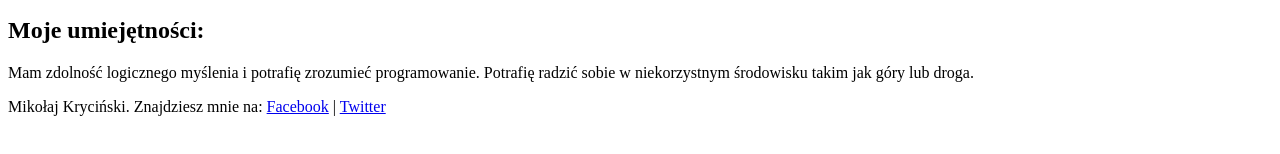
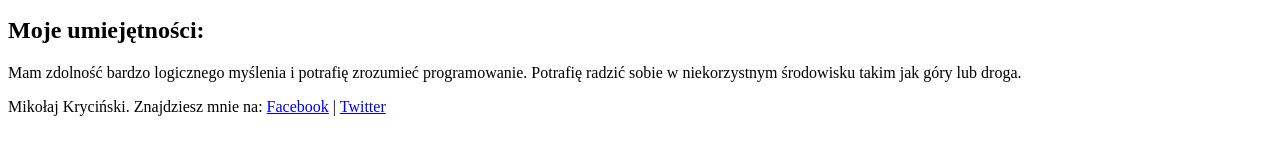
Before and after one commit to mikolaj8122/nauka-gita-2, a plain HTML site: page index.html in a window 1280 px wide. Shown: the part 388-542 px from the top of the page. Drawn offline with nearby package versions, Linux system fonts and the light colour scheme; files that its build step writes are made by us from their sources.

Commit message:
Add one element to index.html

```diff
--- a/index.html
+++ b/index.html
@@ -26,7 +26,7 @@
                     <li>wędrówki górskie</li>
                 </ul>
                 <h2>Moje umiejętności:</h2>
-                <p>Mam zdolność logicznego myślenia i potrafię zrozumieć programowanie. Potrafię radzić sobie w niekorzystnym środowisku takim jak góry lub droga.</p>
+                <p>Mam zdolność bardzo logicznego myślenia i potrafię zrozumieć programowanie. Potrafię radzić sobie w niekorzystnym środowisku takim jak góry lub droga.</p>
             </section>
         </main>
         <footer>
```
